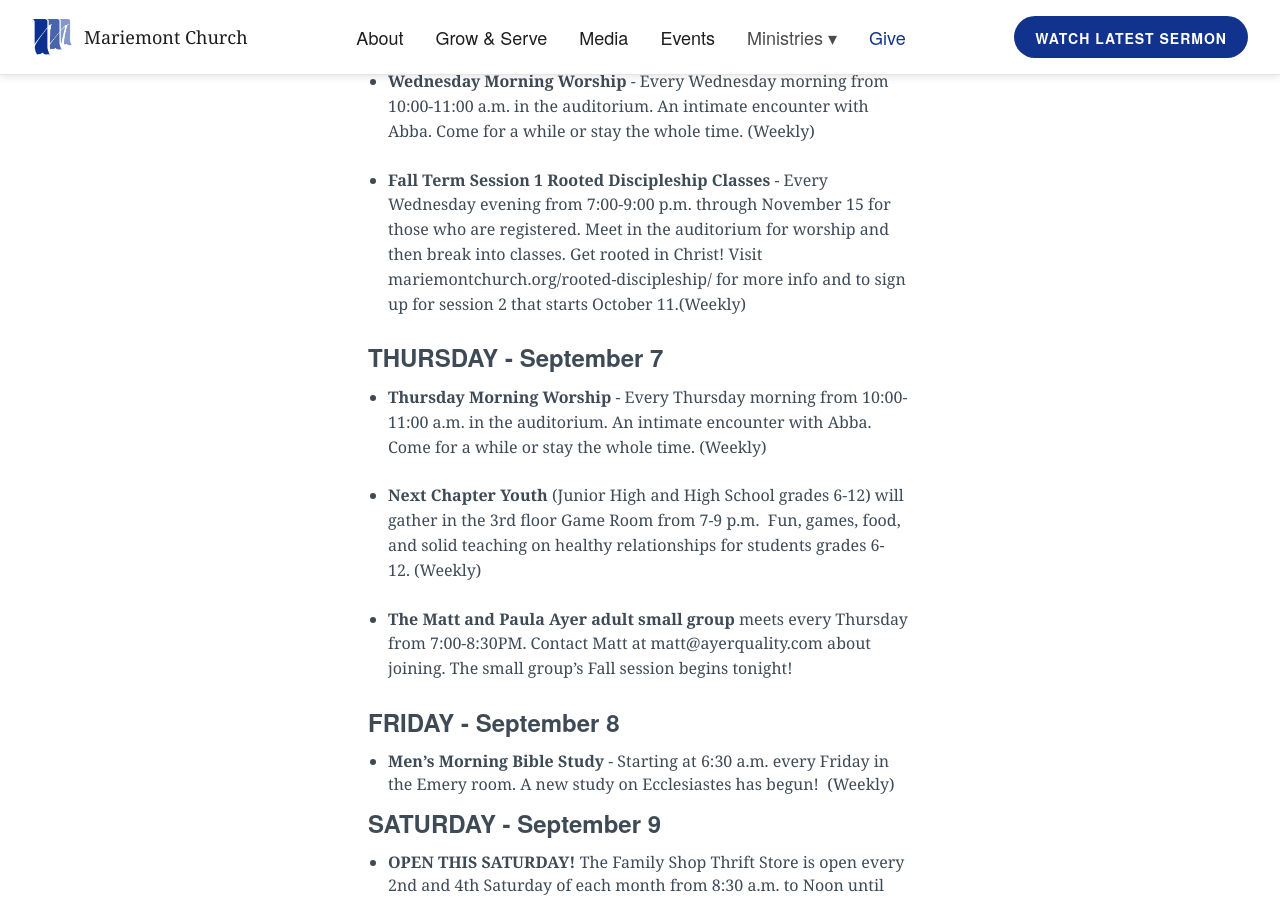
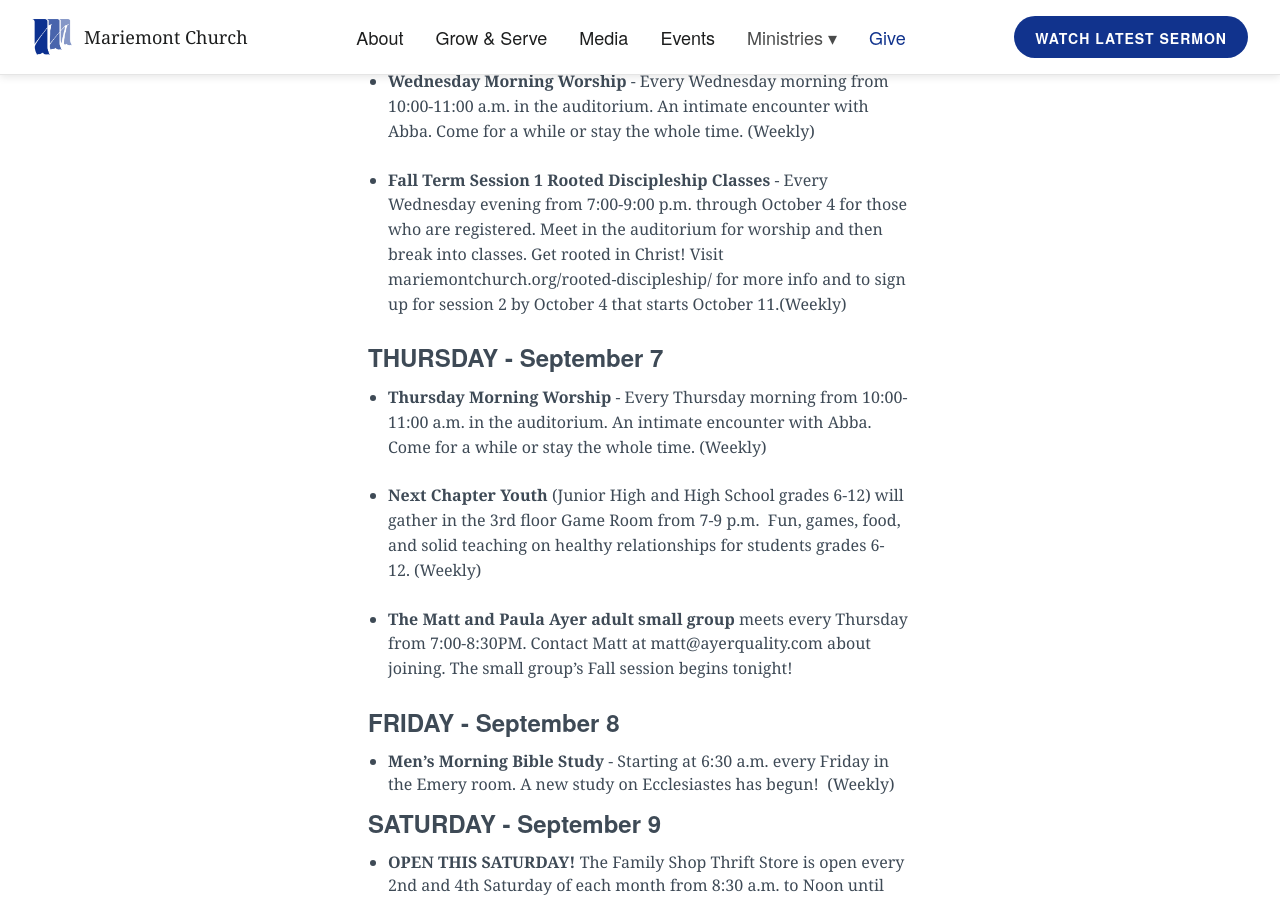
Before and after one commit to lukemoderwell/mariemont, a Jekyll site: the page built from updates.markdown, in a window 1280 px wide and 900 px high, scrolled down 656 px. Built offline with Jekyll 4.4.1, drawn with Linux system fonts in a browser that asks for light colours; nearby versions of some CDN libraries.

Commit message:
Updated Updates

```diff
--- a/updates.markdown
+++ b/updates.markdown
@@ -23,7 +23,7 @@
 ### WEDNESDAY - September 6
 * **Wednesday Morning Worship** - Every Wednesday morning from 10:00-11:00 a.m. in the auditorium. An intimate encounter with Abba. Come for a while or stay the whole time. (Weekly)
 
-* **Fall Term Session 1 Rooted Discipleship Classes** - Every Wednesday evening from 7:00-9:00 p.m. through November 15 for those who are registered. Meet in the auditorium for worship and then break into classes. Get rooted in Christ! Visit mariemontchurch.org/rooted-discipleship/ for more info and to sign up for session 2 that starts October 11.(Weekly)
+* **Fall Term Session 1 Rooted Discipleship Classes** - Every Wednesday evening from 7:00-9:00 p.m. through October 4 for those who are registered. Meet in the auditorium for worship and then break into classes. Get rooted in Christ! Visit mariemontchurch.org/rooted-discipleship/ for more info and to sign up for session 2 by October 4 that starts October 11.(Weekly)
 
 
 ### THURSDAY - September 7
```
